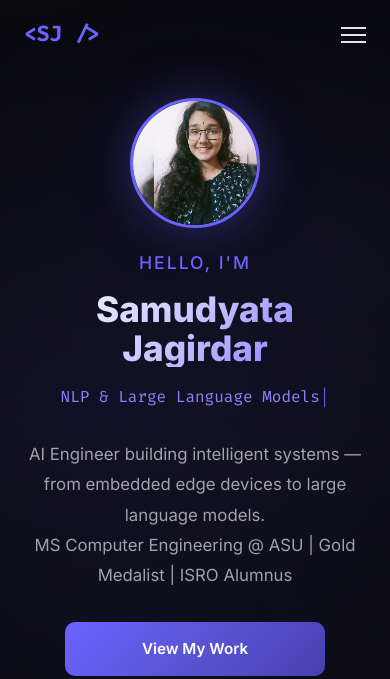
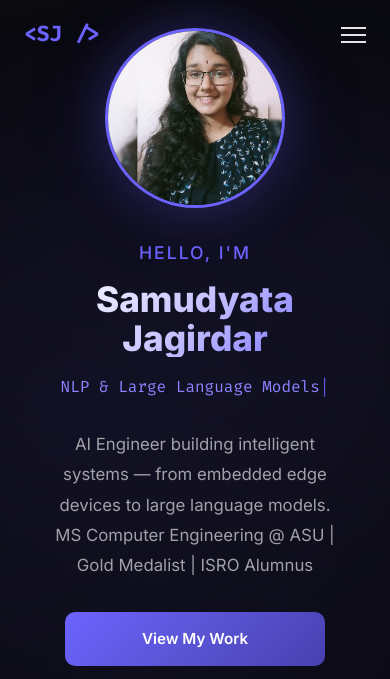
Before and after one commit to Samudyata/Samudyata.github.io, a plain HTML site: page index.html in a window 390 px wide. Shown: the top 679 px of the page. Drawn offline with Linux system fonts and the light colour scheme.

Commit message:
Redesign hero with side-by-side layout — photo on right, text on left

```diff
--- a/index.html
+++ b/index.html
@@ -37,10 +37,8 @@
     <!-- HERO -->
     <section class="hero" id="hero">
         <div class="hero-bg-animation"></div>
+        <div class="hero-layout">
             <div class="hero-content">
-            <div class="hero-photo animate-fade-up">
-                <img src="profile.jpg" alt="Samudyata Jagirdar" />
-            </div>
                 <p class="hero-greeting animate-fade-up">Hello, I'm</p>
                 <h1 class="hero-name animate-fade-up delay-1">Samudyata Jagirdar</h1>
                 <div class="hero-typewriter animate-fade-up delay-2">
@@ -58,6 +56,10 @@
                     <a href="mailto:samudyata14@gmail.com" aria-label="Email"><i class="fas fa-envelope"></i></a>
                     <a href="https://www.linkedin.com/in/samudyata-sj/" target="_blank" aria-label="LinkedIn"><i class="fab fa-linkedin"></i></a>
                     <a href="https://github.com/Samudyata" target="_blank" aria-label="GitHub"><i class="fab fa-github"></i></a>
+                </div>
+            </div>
+            <div class="hero-photo animate-fade-up delay-2">
+                <img src="profile.jpg" alt="Samudyata Jagirdar" />
             </div>
         </div>
         <div class="scroll-indicator">
--- a/style.css
+++ b/style.css
@@ -197,12 +197,23 @@ ul { list-style: none; }
     100% { opacity: 1; transform: scale(1.05); }
 }
 
-.hero-content {
-    text-align: center;
+.hero-layout {
+    display: flex;
+    align-items: center;
+    justify-content: center;
+    gap: 60px;
     position: relative;
     z-index: 1;
-    max-width: 750px;
-    padding-top: 80px;
+    max-width: 1100px;
+    width: 100%;
+    padding: 0 24px;
+}
+
+.hero-content {
+    text-align: left;
+    position: relative;
+    flex: 1;
+    max-width: 600px;
 }
 
 .hero-greeting {
@@ -215,13 +226,13 @@ ul { list-style: none; }
 }
 
 .hero-photo {
-    width: 130px;
-    height: 130px;
+    width: 280px;
+    height: 280px;
     border-radius: 50%;
     overflow: hidden;
-    margin: 0 auto 20px;
+    flex-shrink: 0;
     border: 3px solid var(--accent);
-    box-shadow: 0 0 40px rgba(108, 99, 255, 0.25), 0 0 80px rgba(108, 99, 255, 0.1);
+    box-shadow: 0 0 50px rgba(108, 99, 255, 0.25), 0 0 100px rgba(108, 99, 255, 0.1);
 }
 
 .hero-photo img {
@@ -233,7 +244,7 @@ ul { list-style: none; }
 }
 
 .hero-photo:hover img {
-    transform: scale(1.08);
+    transform: scale(1.05);
 }
 
 .hero-name {
@@ -275,7 +286,7 @@ ul { list-style: none; }
 .hero-buttons {
     display: flex;
     gap: 16px;
-    justify-content: center;
+    justify-content: flex-start;
     margin-bottom: 32px;
     flex-wrap: wrap;
 }
@@ -318,7 +329,7 @@ ul { list-style: none; }
 .hero-socials {
     display: flex;
     gap: 20px;
-    justify-content: center;
+    justify-content: flex-start;
 }
 
 .hero-socials a {
@@ -1105,6 +1116,29 @@ ul { list-style: none; }
 }
 
 @media (max-width: 768px) {
+    .hero-layout {
+        flex-direction: column-reverse;
+        gap: 30px;
+        text-align: center;
+    }
+
+    .hero-content {
+        text-align: center;
+    }
+
+    .hero-buttons {
+        justify-content: center;
+    }
+
+    .hero-socials {
+        justify-content: center;
+    }
+
+    .hero-photo {
+        width: 180px;
+        height: 180px;
+    }
+
     .nav-menu {
         position: fixed;
         top: 0;
```
Lines whose indentation alone changed are shown as unchanged.
